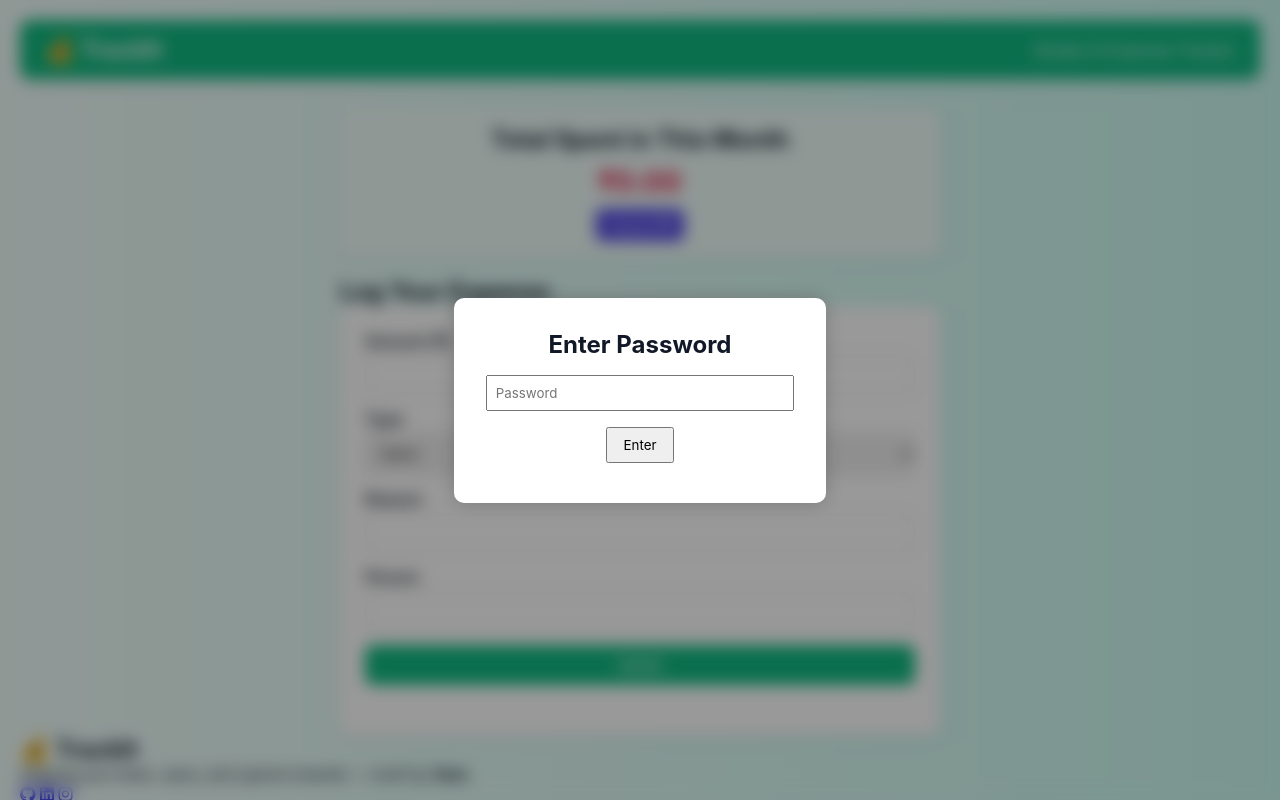
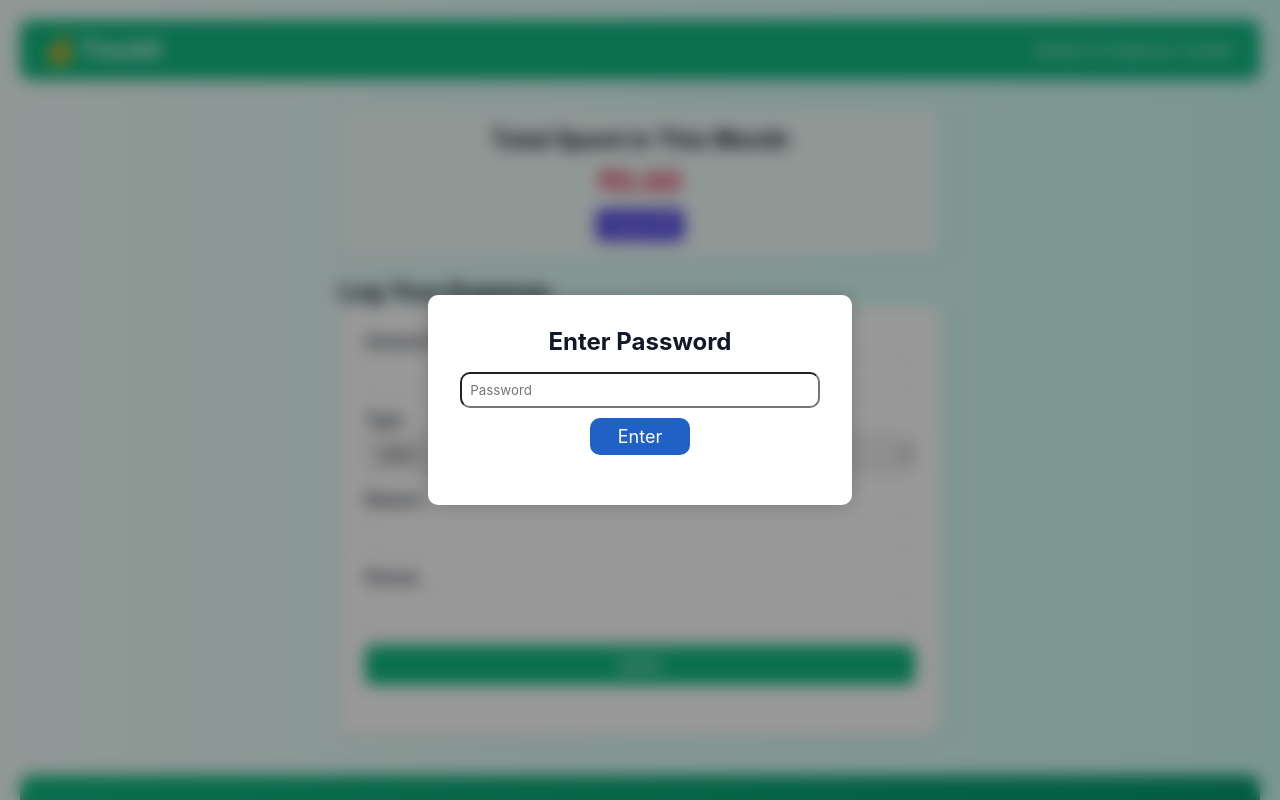
Before and after one commit to owsam22/expense-tracker, a website: page public/index.html in a window 1280 px wide. Shown: the top 800 px of the page. Drawn offline with Linux system fonts and the light colour scheme; no server answers.

Commit message:
Update style.css

```diff
--- a/public/style.css
+++ b/public/style.css
@@ -30,13 +30,25 @@
   width: 100%;
   padding: 0.5rem;
   margin-top: 1rem;
+  border-radius: 10px;
 }
 
 .auth-box button {
+  border: none;
   margin-top: 1rem;
   padding: 0.5rem 1rem;
+  border-radius: 10px;
+  background-color: #1f61c5;
+  color: white;
+  margin: 10px;
+  width: 100px;
+  font-size: large;
+  transition: transform 0.2s ease, opacity 0.2s ease;
 }
-
+.auth-box button:hover{
+  background-color: #2668ca;
+  transform: scale(1.05);
+}
 .error-message {
   color: red;
   margin-top: 0.5rem;
@@ -187,3 +199,55 @@ button[type="submit"]:hover {
   margin-top: 10px;
   font-weight: 500;
 }
+
+
+.footer {
+  background: linear-gradient(135deg, #10b981, #059669);
+  color: white;
+  padding: 30px;
+  text-align: center;
+  border-radius: 12px 12px 0 0;
+  margin-top: 40px;
+  max-width: 100%;
+}
+
+.footer-content h2 {
+  margin-bottom: 8px;
+}
+
+.footer-content p {
+  font-size: 0.95rem;
+  margin: 5px 0;
+}
+
+.social-links {
+  margin: 15px 0;
+}
+
+.social-links a {
+  margin: 0 10px;
+  font-size: 1.5rem;
+  color: white;
+  transition: transform 0.2s ease, opacity 0.2s ease;
+}
+
+.social-links a:hover {
+  transform: scale(1.2);
+  opacity: 0.85;
+}
+
+.copy {
+  font-size: 0.85rem;
+  opacity: 0.9;
+}
+
+/* Responsive */
+@media (max-width: 500px) {
+  .footer-content p {
+    font-size: 0.85rem;
+  }
+  .social-links a {
+    font-size: 1.3rem;
+    margin: 0 8px;
+  }
+}
```
